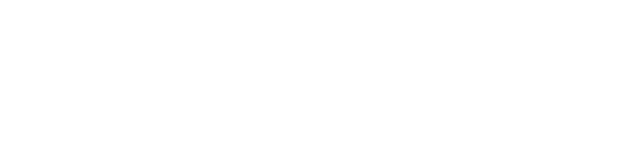
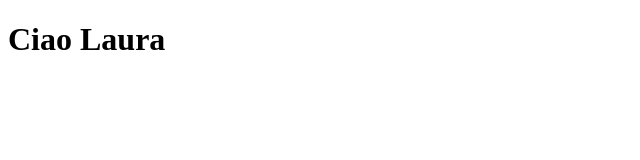
Before and after one commit to lauradecario/JAITA131, a plain HTML site: page LezioneGit/index.html in a window 1280 px wide. Shown: the whole page, without its empty margins (0-640 px from the left). Drawn offline with Linux system fonts and the light colour scheme.

Commit message:
Update index.html

```diff
--- a/LezioneGit/index.html
+++ b/LezioneGit/index.html
@@ -6,7 +6,7 @@
     <title>Lezione Git</title>
 </head>
 <body>
-
+    <h1> Ciao Laura </h1>
 
     <script src="./js/script01.js"></script>
 </body>
```
